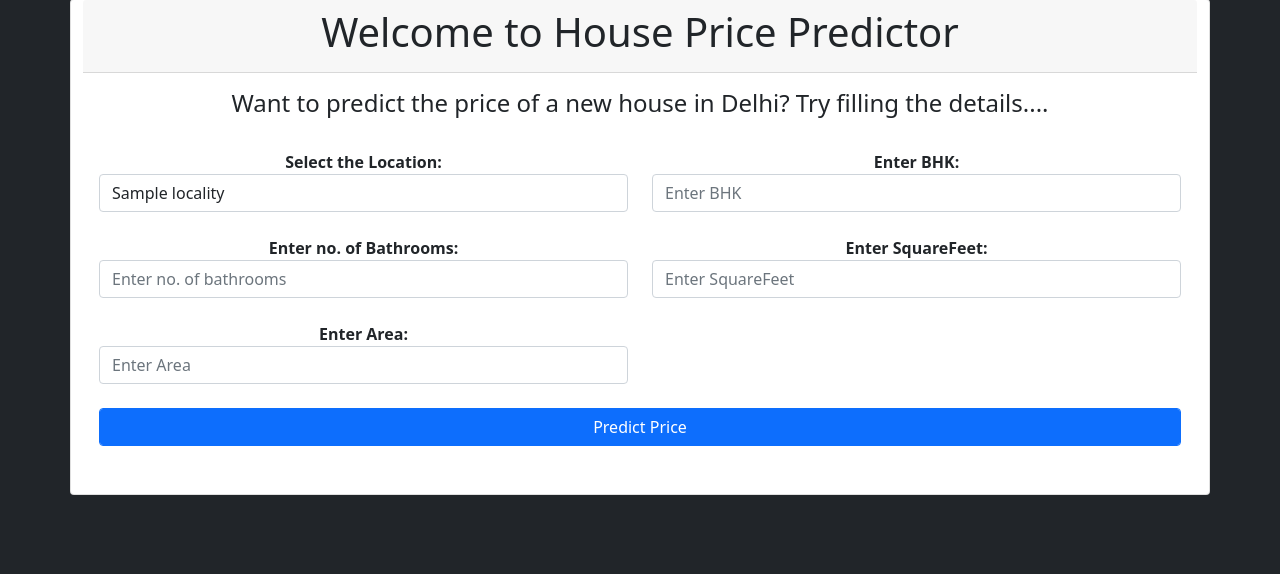
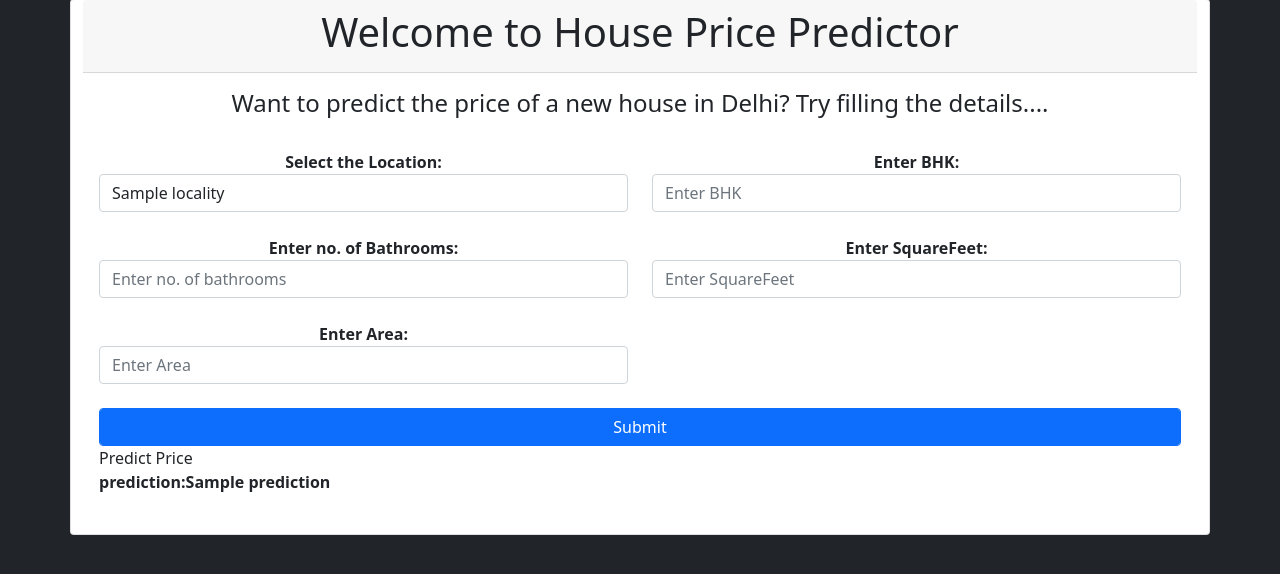
Before and after one commit to aastha33/Delhi-House-Price-Predictor, a Flask app: template templates/index.html in a window 1280 px wide. Shown: the part 51-625 px from the top of the page. Run offline with Flask 2, Linux system fonts and the light colour scheme; the template is opened without the code that fills it: most values are stand-ins (such as "Sample title", 1, 10 or a date in 2020); parts of the project's set-up code (start-up, migrations or seed data) failed here and were passed over; some libraries are stand-ins or nearby versions.

Commit message:
Update index.html

```diff
--- a/templates/index.html
+++ b/templates/index.html
@@ -55,45 +55,23 @@
                   </div>
                   <br>
                   <div class="col-md-12 form-group">
-                    <button class="btn btn-primary form-control" onclick="send_data()">Predict Price</button>
+                    <input type = "submit" class="btn btn-primary form-control">Predict Price</input>
+
                   </div>
+                   <div>
+                     <b>prediction:{{prediction}}</b>
+                </div>
                    <br>
                 </div>
               </form>
               <br>
 
-
-              <div class="col-md-12 form-group" style="text-align: center">
-                <h3><span id="prediction"></span></h3>
-
-              </div>
           </div>
         </div>
 
       </div>
 
     </div>
-    <script>
-        function form_handler(event){
-          event.preventDefault();
-        }
-        function send_data(){
-          document.querySelector('form').addEventListener("submit",form_handler);
-          var fd = new FormData(document.querySelector('form'));
-          var xhr = new XMLHttpRequest();
-          xhr.open('POST','/predict',true);
-          document.getElementById("prediction").innerHTML = "Wait predicting price!....";
-          xhr.onreadystatechange = function(){
-            if(xhr.readyState == XMLHttpRequest.DONE){
-              document.getElementById("prediction").innerHTML = "Prediction: ₹ "+xhr.responseText;
-            }
-          };
-
-          xhr.onload = function(){};
-          xhr.send(fd);
-        }
-
-    </script>
 
 
 
```
